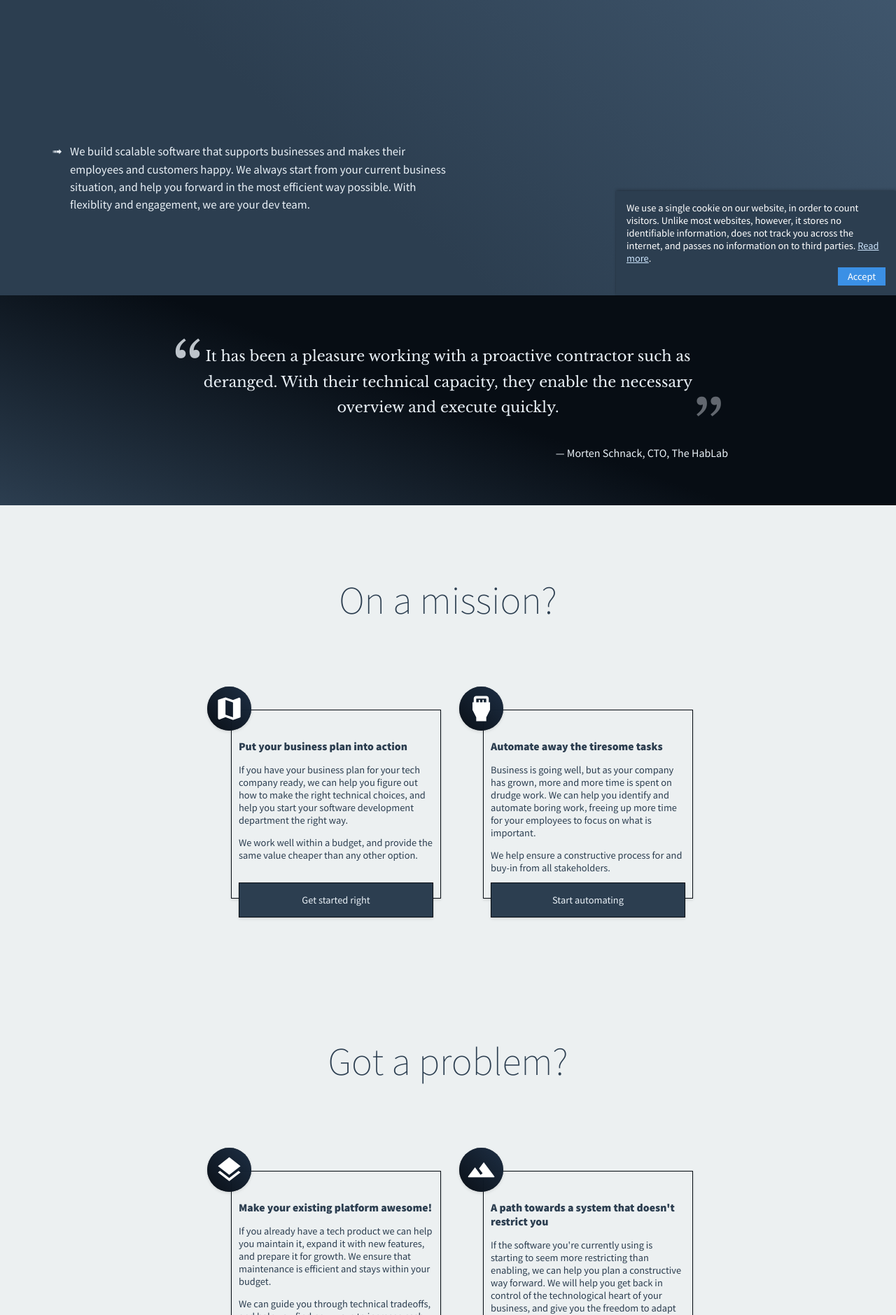
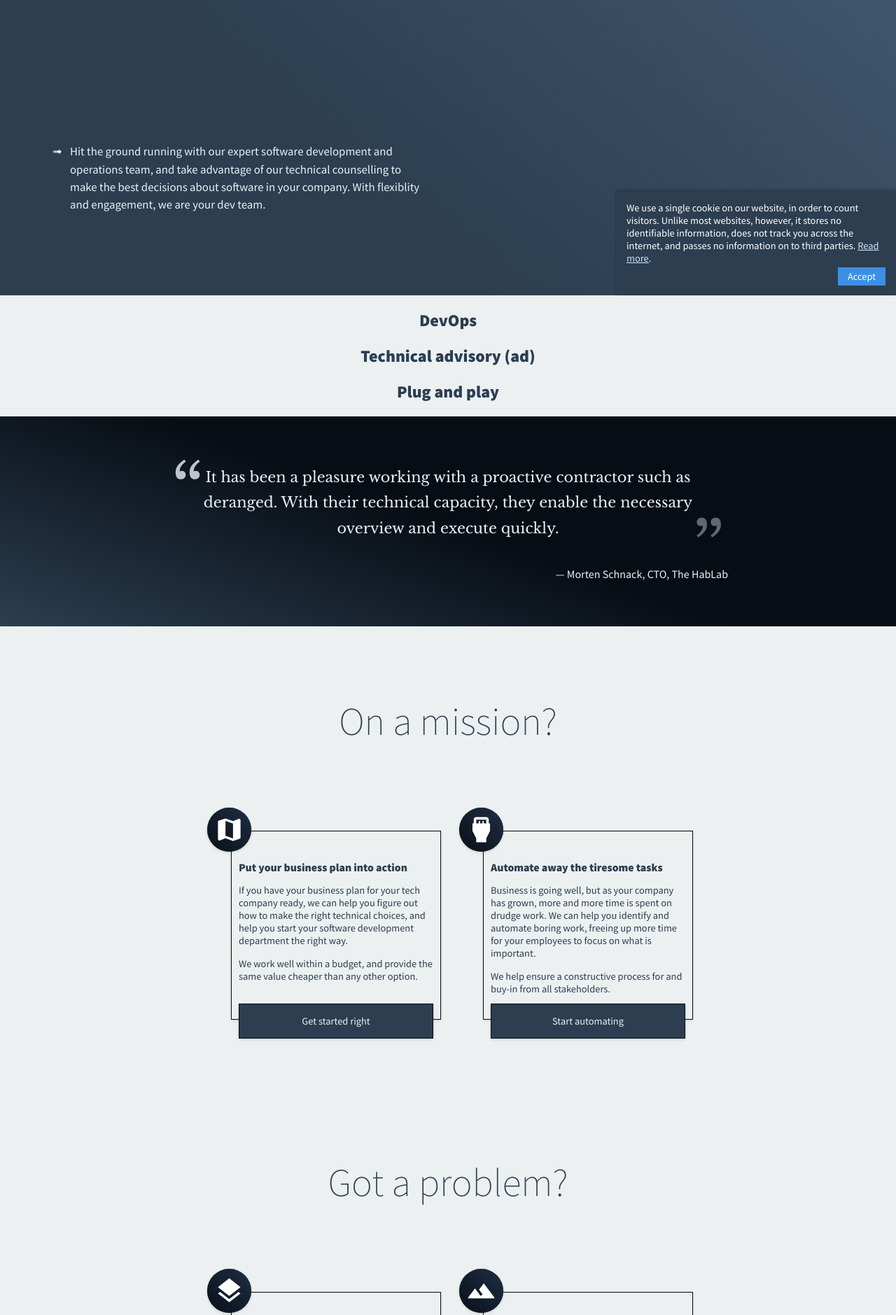
Before and after one commit to derangeddk/deranged.dk, a Jekyll site: the page built from index.html, in a window 1280 px wide. Shown: the part 478-2357 px from the top of the page at 70% size. Built offline with Jekyll 4.4.1, drawn with Linux system fonts in a browser that asks for light colours.

Commit message:
New quick into, focus on dev+ops+counsel+hit the ground running

```diff
--- a/css/home.scss
+++ b/css/home.scss
@@ -62,7 +62,7 @@ permalink: /css/homestyle.css
 
   .quick-intro {
     text-align: left;
-    max-width: 550px;
+    max-width: 500px;
     font-size: 1.05em;
     line-height: 150%;
     position: relative;
--- a/index.html
+++ b/index.html
@@ -14,8 +14,7 @@ title: Let's start building your software ➟ deranged
     </div>
     <p class="quick-intro">
         <span class="quick-intro-icon">➟</span>
-        We build scalable software that supports businesses and makes their employees and customers happy.
-        We always start from your current business situation, and help you forward in the most efficient way possible.
+        Hit the ground running with our expert software development and operations team, and take advantage of our technical counselling to make the best decisions about software in your company.
         With flexiblity and engagement, we are your dev team.
     </p>
     <button class="more-button" href="#customer-section"></button>
@@ -37,6 +36,21 @@ title: Let's start building your software ➟ deranged
         }
     })();
     </script>
+</section>
+
+<section class="differentiation-section">
+    <div class="point-of-differentiation">
+        <h1>DevOps</h1>
+    </div>
+    <div class="point-of-differentiation">
+        <h1>Technical advisory (ad)</h1>
+    </div>
+    <div class="point-of-differentiation">
+        <h1>Plug and play</h1>
+        <p>
+
+        </p>
+    </div>
 </section>
 
 <section class="customer-quote-section" id="customer-quote-section">
```
